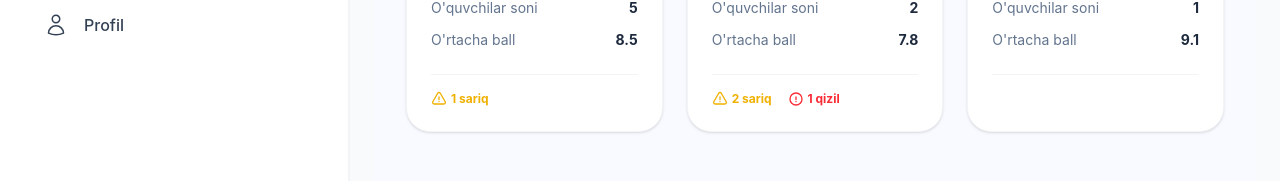
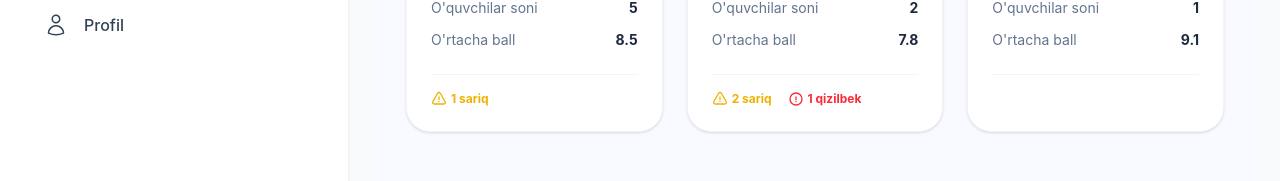
Before and after one commit to Mansurov11/pdp_site-team, a React (Vite) app: page /home/classes in a window 1280 px wide. Shown: the part 307-488 px from the top of the page. Built offline with nearby package versions, Linux system fonts and the light colour scheme; sample sign-in values are in the browser's storage.

Commit message:
add qizilbek

```diff
--- a/src/pages/Classes/Classes.jsx
+++ b/src/pages/Classes/Classes.jsx
@@ -57,7 +57,7 @@ const Classes = () => {
                   <svg xmlns="http://www.w3.org/2000/svg" fill="none" viewBox="0 0 24 24" strokeWidth={2} stroke="currentColor" className="w-4 h-4">
                     <path strokeLinecap="round" strokeLinejoin="round" d="M12 9v3.75m9-.75a9 9 0 1 1-18 0 9 9 0 0 1 18 0Zm-9 3.75h.008v.008H12v-.008Z" />
                   </svg>
-                  {cls.red} qizil
+                  {cls.red} qizilbek
                 </div>
               )}
             </div>
```
